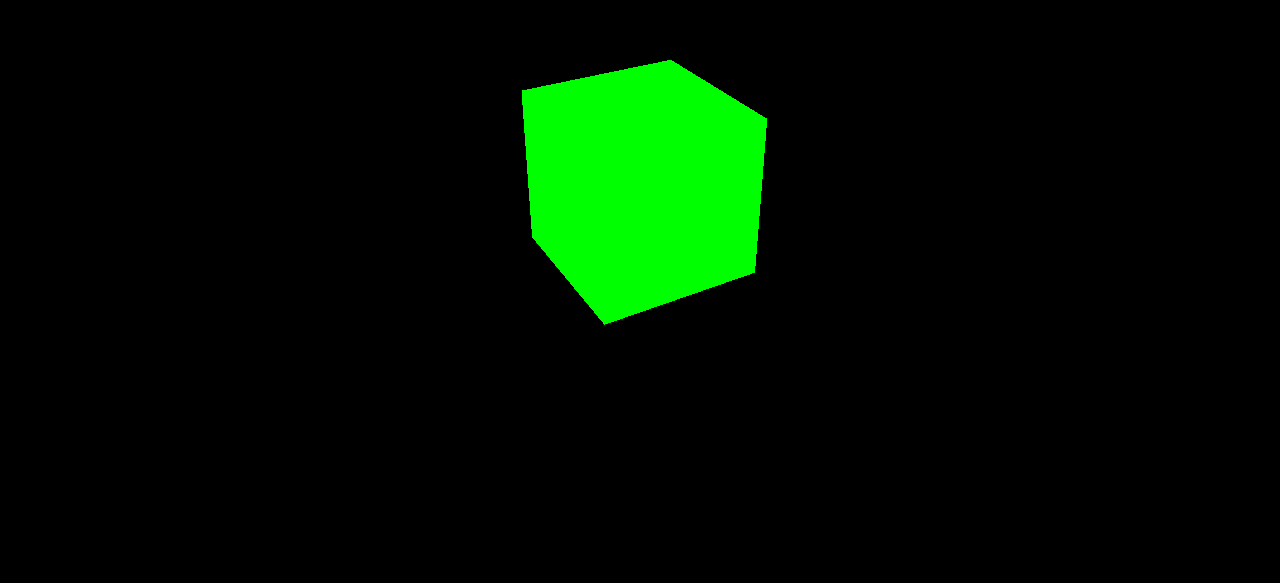
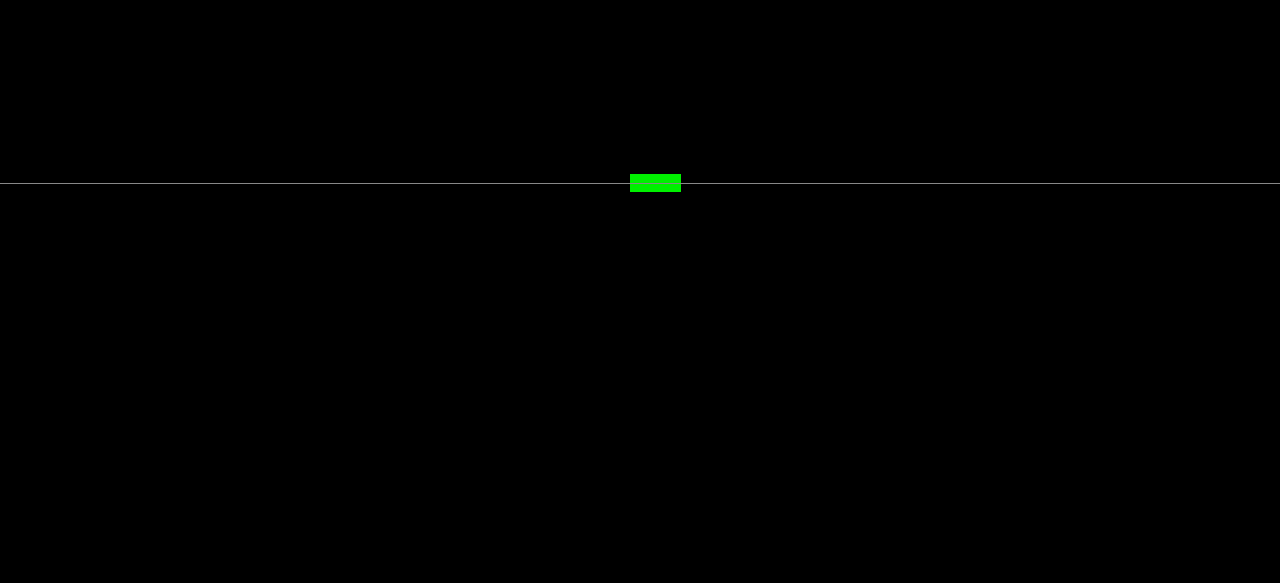
Before and after one commit to miloshields/FlowGameOfLife, a plain HTML site: page index.html in a window 1280 px wide. Shown: the part 217-804 px from the top of the page. Drawn offline with nearby package versions, Linux system fonts and the light colour scheme; animation ran at ten frames a second.

Commit message:
logic to draw cells

```diff
--- a/index.html
+++ b/index.html
@@ -10,22 +10,18 @@
 
 <body>
   <script async src="https://unpkg.com/es-module-shims@1.3.6/dist/es-module-shims.js"></script>
-
   <script type="importmap">
     {
       "imports": {
-        "three": "https://unpkg.com/three@0.143.0/build/three.module.js"
+          "three": "https://unpkg.com/three@0.144.0/build/three.module.js",
+          "three/addons/": "https://unpkg.com/three@0.144.0/examples/jsm/",
+          "three/addons/controls/":         "https://unpkg.com/three@0.144.0/examples/jsm/controls/"
       }
     }
   </script>
   <script type="module" src="script.js"></script>
-
-  <!--
-  This script places a badge on your repl's full-browser view back to your repl's cover
-  page. Try various colors for the theme: dark, light, red, orange, yellow, lime, green,
-  teal, blue, blurple, magenta, pink!
-  -->
-  <script src="https://replit.com/public/js/replit-badge.js" theme="blue" defer></script>
+  <canvas id="bg">
+  </canvas>
 </body>
 
 </html>
--- a/script.js
+++ b/script.js
@@ -1,24 +1,72 @@
 import * as THREE from 'three';
+import { OrbitControls } from 'three/addons/controls/OrbitControls.js';
+
+const rows = 10;
+const cols = 10;
+
+const cells = Array.from({ length: rows }, () =>
+  Array.from({ length: cols }, () => false)
+);
+
+function createGlider(x, y, cells) {
+  console.log("Glider created.");
+}
+
+// code for a single cell pillar
+const pillarGeometry = new THREE.BoxGeometry(1,1,1);
+const pillarMaterial = new THREE.MeshStandardMaterial({color: 0xffff000});
+const pillarObject = new THREE.Mesh(pillarGeometry, pillarMaterial);
+
+function drawCells(cells, scene, cellMesh){
+  for(let i = 0; i < rows; i++){
+    for (let j = 0; j < cols; j++) {
+      if (cells[i][j]){
+        let newMesh = cellMesh.clone();
+        newMesh.position.set(i, 0, j);
+        scene.add(newMesh);
+      }
+    }
+  }
+}
+// scene and camera setup
+
+const renderer = new THREE.WebGLRenderer({
+  canvas: document.querySelector("#bg"),
+});
+renderer.setPixelRatio(window.devicePixelRatio);
+renderer.setSize(window.innerWidth, window.innerHeight);
+
 
 const scene = new THREE.Scene();
-const camera = new THREE.PerspectiveCamera(50, window.innerWidth / window.innerHeight, 0.1, 1000);
+const camera = new THREE.PerspectiveCamera(75, window.innerWidth / window.innerHeight, 0.1, 1000)
+camera.position.setZ(30);
+camera.position.setX(5);
+const controls = new OrbitControls(camera, renderer.domElement);
 
-const renderer = new THREE.WebGLRenderer();
-renderer.setSize(window.innerWidth, window.innerHeight);
-document.body.appendChild(renderer.domElement);
+// lights
+const pointLight = new THREE.PointLight(0xffffff);
+pointLight.position.set(0, 0, 0);
 
-const geometry = new THREE.BoxGeometry(1, 1, 1);
-const material = new THREE.MeshBasicMaterial({ color: 0x00ff00 });
-const cube = new THREE.Mesh(geometry, material);
-scene.add(cube);
+const ambientLight = new THREE.AmbientLight(0x00ffff)
+// const pointLightHelper = new THREE.PointLightHelper(pointLight)
+scene.add(pointLight, ambientLight);
 
-camera.position.z = 5;
+const gridHelper = new THREE.GridHelper(200,200);
+scene.add(gridHelper);
+
+// test: set an initial condition
+console.log(JSON.stringify(cells));
+cells[0][0] = true;
+cells[1][1] = true;
+cells[2][2] = true;
+
+drawCells(cells, scene, pillarObject);
+
 
 function animate() {
   requestAnimationFrame(animate);
 
-  cube.rotation.x += 0.01;
-  cube.rotation.y += 0.01;
+  controls.update();
 
   renderer.render(scene, camera);
 };
```
Also changed, not shown: generated-icon.png (added).
